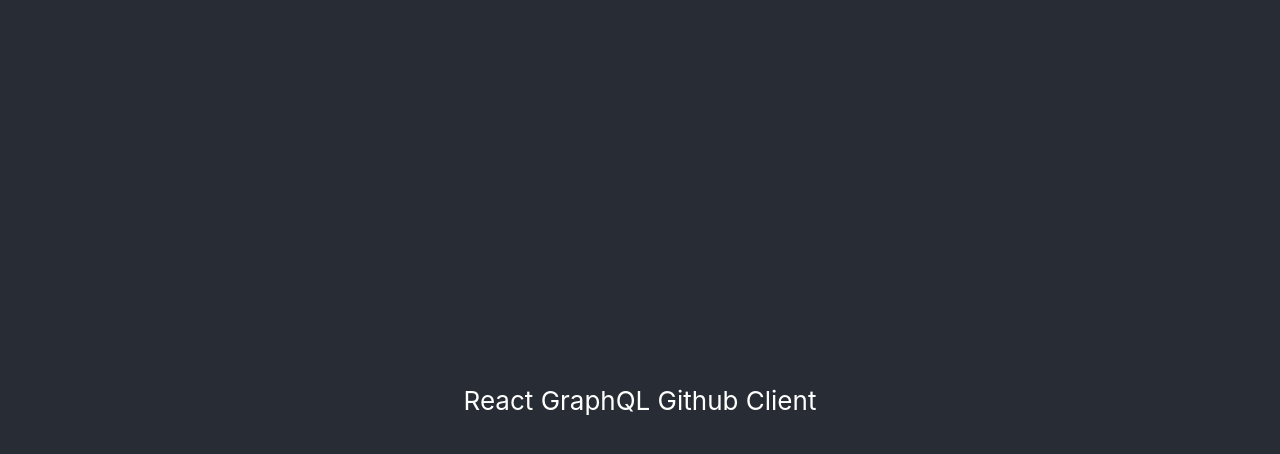
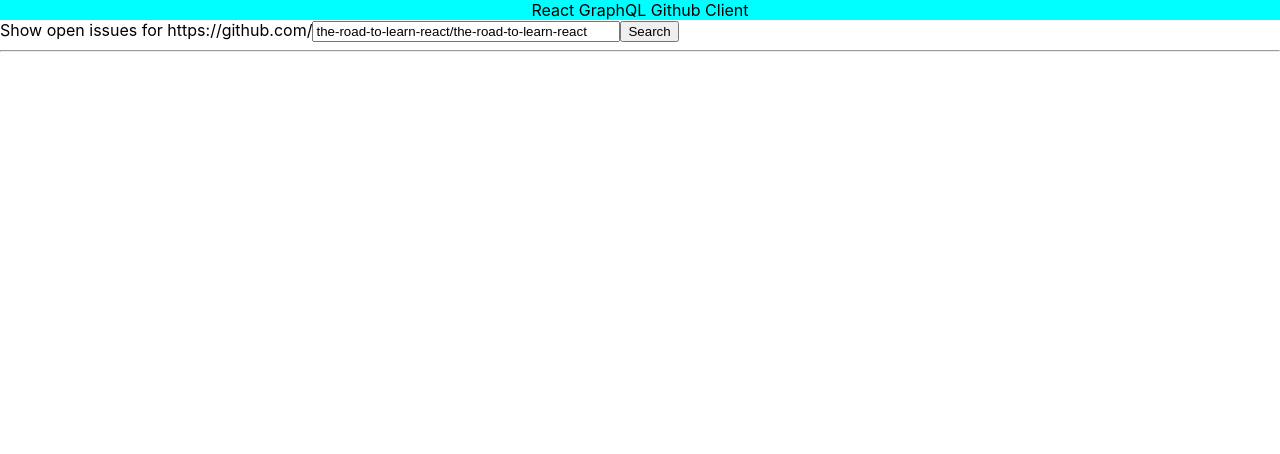
Before and after one commit to stand-sure/react-graphql-github-vanilla, a React (Create React App) app: page / in a window 1280 px wide. Shown: the top 454 px of the page. Built offline with nearby package versions, Linux system fonts and the light colour scheme; no server answers.

Commit message:
organization query, path input ref

```diff
--- a/package.json
+++ b/package.json
@@ -10,6 +10,7 @@
     "@types/node": "^12.0.0",
     "@types/react": "^16.9.0",
     "@types/react-dom": "^16.9.0",
+    "axios": "^0.19.2",
     "react": "^16.13.1",
     "react-dom": "^16.13.1",
     "react-scripts": "3.4.1",
--- a/src/App.tsx
+++ b/src/App.tsx
@@ -1,16 +1,83 @@
-import React from 'react';
-import './App.css';
+import React, {
+    useRef,
+    FormEvent,
+    useEffect,
+    useCallback,
+} from "react";
+import "./App.css";
+import { Organization } from "./Organization";
+import { getDataFromGithub } from "./getOrganizationDataFromGithub";
+import { useAppState } from "./useAppState";
 
 const TITLE = "React GraphQL Github Client";
 
+type Maybe<T> = T | null | undefined;
+
 const App = function App() {
-  return (
-    <div className="App">
-      <header className="App-header">
-        {TITLE}
-      </header>
-    </div>
-  );
-}
+    const {
+        organization,
+        setOrganization,
+        errors,
+        setErrors,
+        orgQueryParams,
+        setOrgQueryParams,
+    } = useAppState();
+
+    const url = useRef<HTMLInputElement>(null);
+
+    const fetchDataFromGithub = useCallback(
+        () =>
+            getDataFromGithub({ ...orgQueryParams }).then((res) => {
+                setOrganization({ ...res.data.data.organization });
+                setErrors(res.data.errors);
+            }),
+        [orgQueryParams, setOrganization, setErrors]
+    );
+
+    useEffect(() => {
+        fetchDataFromGithub();
+
+        return () => {
+            // TODO - is there anything to clean up?
+        };
+    }, [fetchDataFromGithub]);
+
+    const onSubmit = (ev: FormEvent) => {
+        const newPath = url.current?.value ?? "";
+        const [newName, newRepo] = newPath.split("/");
+
+        if (!newName || !newRepo) {
+            return;
+        }
+
+        setOrgQueryParams({ organizationName: newName, repo: newRepo });
+
+        ev.preventDefault();
+    };
+
+    return (
+        <div>
+            <header style={{ textAlign: "center", backgroundColor: "cyan" }}>
+                {TITLE}
+            </header>
+            <form onSubmit={onSubmit}>
+                <label htmlFor="url">
+                    Show open issues for https://github.com/
+                </label>
+                <input
+                    id="url"
+                    type="text"
+                    ref={url}
+                    style={{ width: "300px" }}
+                    placeholder="user/repo"
+                    defaultValue={`${orgQueryParams.organizationName}/${orgQueryParams.repo}`}
+                />
+                <button type="submit">Search</button>
+            </form>
+            <hr />
+            <Organization organization={organization} errors={errors} />
+        </div>
+    );
+};
 
 export default App;
--- /dev/null
+++ b/src/Errors/index.tsx
@@ -0,0 +1,13 @@
+import React from "react";
+
+type Maybe<T> = T | null | undefined;
+type ErrorsProps = { errors: Maybe<Array<{ message: string }>> };
+
+const Errors = ({ errors }: ErrorsProps) => (
+    <div>
+        <strong>Something went wrong</strong>
+        {(errors || []).map((error) => error.message).join(" ")}
+    </div>
+);
+
+export { Errors };
--- /dev/null
+++ b/src/Organization/index.tsx
@@ -0,0 +1,38 @@
+import React from "react";
+import { Errors } from "../Errors";
+
+type Maybe<T> = T | null | undefined;
+type OrganizationProps = {
+    organization: Maybe<{ name: Maybe<string>; url: Maybe<string> }>;
+    errors?: Maybe<Array<{ message: string }>>;
+};
+
+const Organization = function Organization({
+    organization,
+    errors,
+}: OrganizationProps) {
+    if (errors) {
+        return (
+            <div>
+                <p>
+                    <Errors errors={errors} />
+                </p>
+            </div>
+        );
+    }
+
+    if (organization && organization.url) {
+        return (
+            <div>
+                <p>
+                    <strong>Issues for Organization: </strong>
+                    <a href={organization?.url}>{organization?.name}</a>
+                </p>
+            </div>
+        );
+    } else {
+        return <></>;
+    }
+};
+
+export { Organization };
--- /dev/null
+++ b/src/getOrganizationDataFromGithub.tsx
@@ -0,0 +1,52 @@
+import axios from "axios";
+
+const DEFAULT_PATH = "the-road-to-learn-react/the-road-to-learn-react";
+const [INITIAL_ORGANIZATION, INITIAL_REPO] = DEFAULT_PATH.split("/");
+
+const axiosGithubGraphQL = axios.create({
+    baseURL: "https://api.github.com/graphql",
+    headers: {
+        Authorization: `bearer ${process.env.REACT_APP_GITHUB_PERSONAL_ACCESS_TOKEN}`,
+    },
+});
+
+const organizationQuery = ({
+    organization,
+    repo,
+}: {
+    organization: string;
+    repo: string;
+}) => `
+{
+  organization(login: "${organization}"){
+    name
+    url
+  }
+}
+`;
+
+const getDataFromGithub = function getData({
+    organizationName,
+    repo,
+}: {
+    organizationName: string;
+    repo: string;
+}) {
+    if (!organizationName || !repo) {
+        return Promise.reject(
+            `Expected both org name and repo. Got ${JSON.stringify({
+                organizationName,
+                repo,
+            })}`
+        );
+    }
+
+    return axiosGithubGraphQL.post("", {
+        query: organizationQuery({
+            organization: organizationName,
+            repo,
+        }),
+    });
+};
+
+export { DEFAULT_PATH, INITIAL_ORGANIZATION, INITIAL_REPO, getDataFromGithub };
--- /dev/null
+++ b/src/useAppState.tsx
@@ -0,0 +1,30 @@
+import { useState } from "react";
+import { INITIAL_ORGANIZATION, INITIAL_REPO } from "./getOrganizationDataFromGithub";
+
+/**
+ * sets up state hooks for org query and the response (either errors or GitHub organization fields (as set up in the query))
+ */
+const useAppState = function useAppState() {
+    const [organization, setOrganization] = useState({
+        name: null,
+        url: null,
+    });
+
+    const [errors, setErrors] = useState(null);
+
+    const [orgQueryParams, setOrgQueryParams] = useState({
+        organizationName: INITIAL_ORGANIZATION,
+        repo: INITIAL_REPO,
+    });
+
+    return {
+        organization,
+        setOrganization,
+        errors,
+        setErrors,
+        orgQueryParams,
+        setOrgQueryParams,
+    };
+};
+
+export { useAppState };
```
Also changed, not shown: 2 other files (tests, documents, lock files or other folders).
